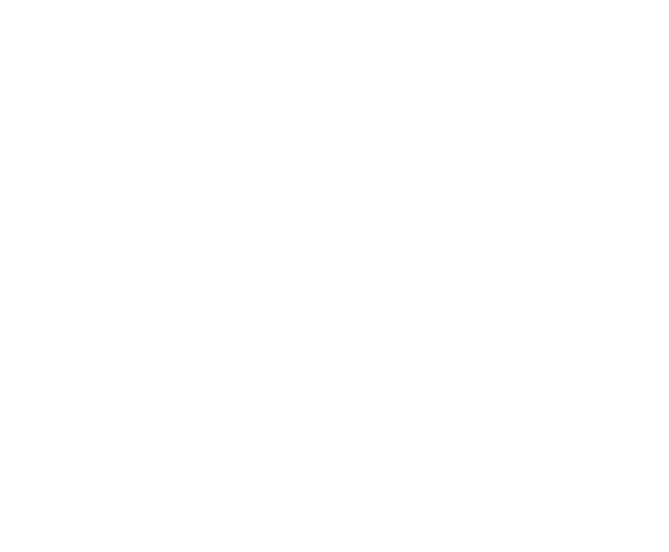
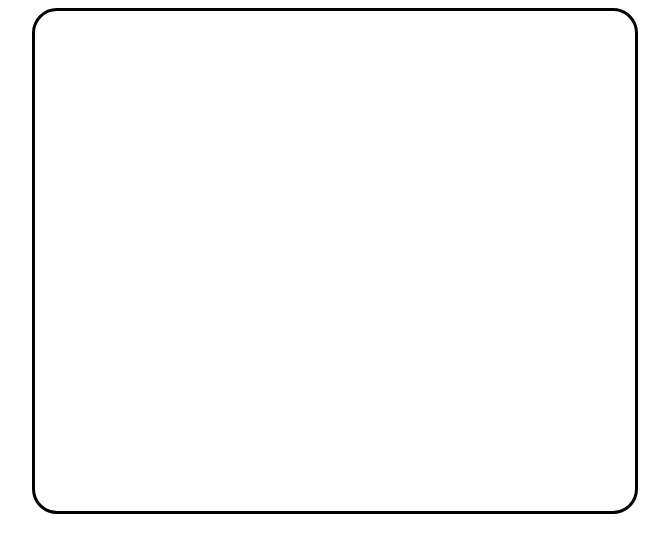
Before and after one commit to ZoeBai0714/Draw-Something, a React (Create React App) app in the folder react-draw/: page / in a window 1280 px wide. Shown: the top 552 px of the page, without its empty margins (136-805 px from the left). Built offline with nearby package versions, Linux system fonts and the light colour scheme.

Commit message:
canvas changes

```diff
--- a/react-draw/src/App.js
+++ b/react-draw/src/App.js
@@ -1,15 +1,17 @@
 import React from 'react';
-
+import DrawArea from './Components/DrawArea'
 
 function App() {
   return (
     <div className="App">
-
+       <DrawArea/>
     </div>
   );
 }
 
 export default App;
+
+
 
 /*
   Components Structure and Routes we need:
--- a/react-draw/src/Components/DrawArea.js
+++ b/react-draw/src/Components/DrawArea.js
@@ -0,0 +1,22 @@
+import React from 'react';
+import '../DrawArea.css'
+
+
+export default class DrawArea extends React.Component{
+
+  draw = () =>{
+    console.log('mouse down')
+  }
+
+  stopDraw = () =>{
+    console.log('mouse up')
+  }
+
+  render(){
+      return(
+          <div>
+            <canvas onMouseDown = {this.draw} onMouseUp = {this.stopDraw} id="drawing"></canvas>
+          </div>
+      )
+  }
+}
--- /dev/null
+++ b/react-draw/src/DrawArea.css
@@ -0,0 +1,7 @@
+#drawing {
+    margin-left: 160px;
+    border: solid;
+    border-radius: 25px;
+    width: 600px;
+    height:500px
+}
```
Also changed, not shown: react-draw/src/Components/Lines.js (added, +11 -0 lines), 1 other file (tests, documents, lock files or other folders).
